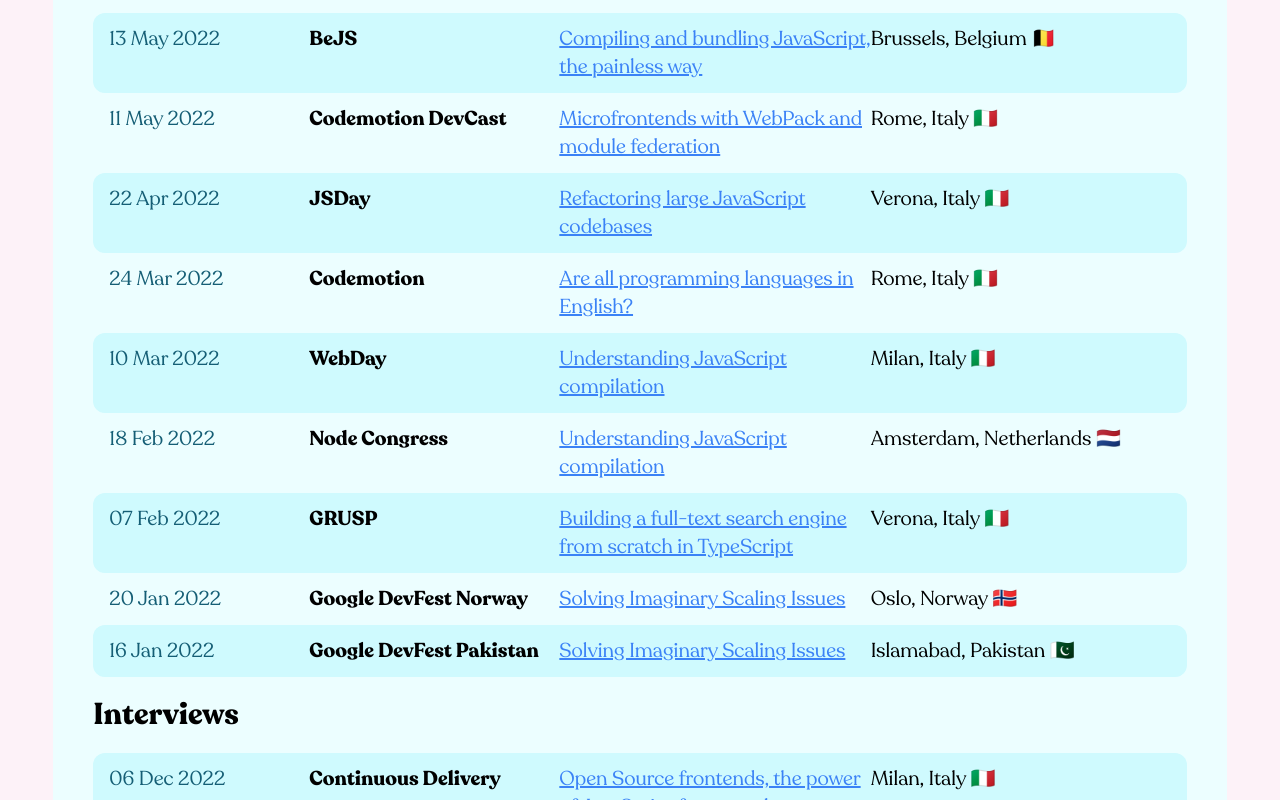
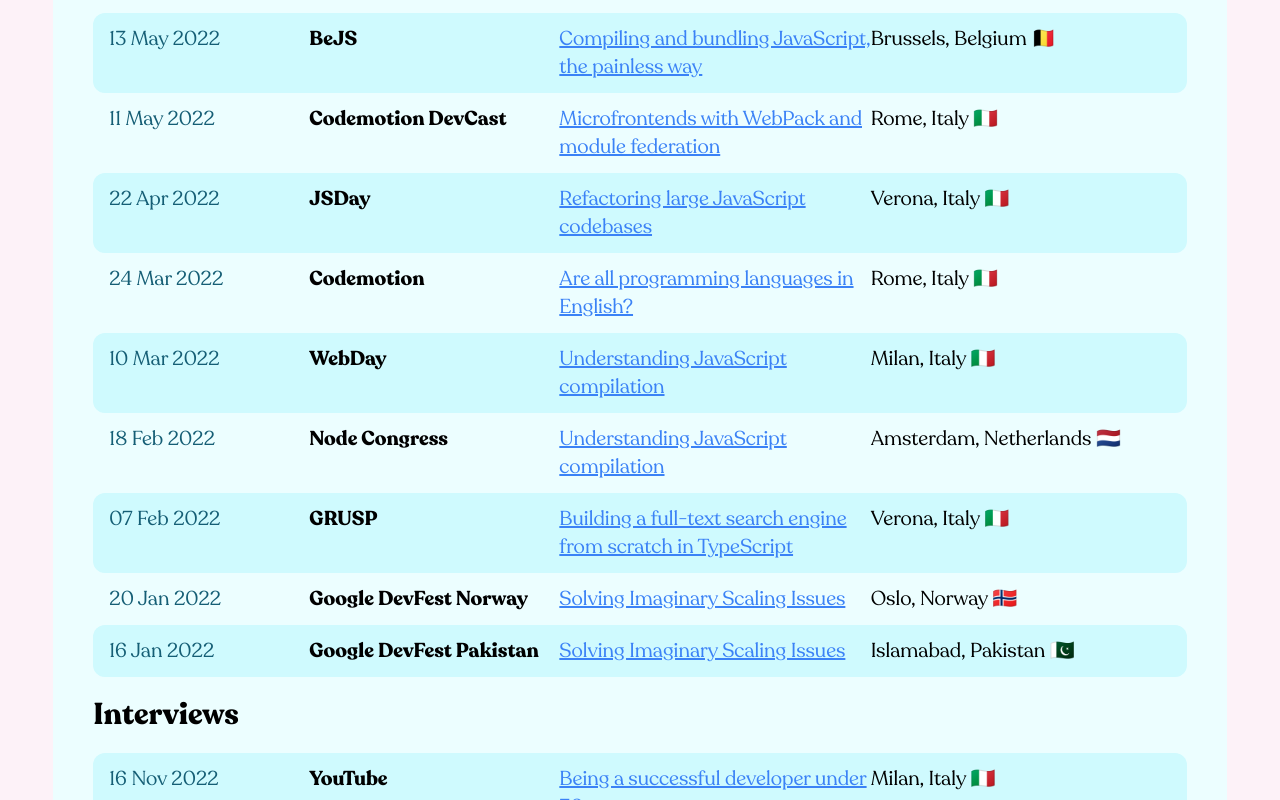
Before and after one commit to micheleriva/personal-website, a Next.js app: page /talks in a window 1280 px wide. Shown: the part 4623-5423 px from the top of the page. Built offline with nearby package versions, Linux system fonts and the light colour scheme.

Commit message:
Update events.js

```diff
--- a/data/events.js
+++ b/data/events.js
@@ -987,4 +987,16 @@ export default [
     type: "talk",
     mode: "in-person",
   },
+  {
+    date: new Date(2022, 10, 16),
+    event: "YouTube",
+    city: "Milan",
+    country: "Italy",
+    emoji: "🇮🇹",
+    title: "Being a successful developer under 30",
+    url: "https://www.youtube.com/watch?v=w6HihAlvozI",
+    language: "italian",
+    type: "interview",
+    mode: "remote",
+  },
 ];
```
